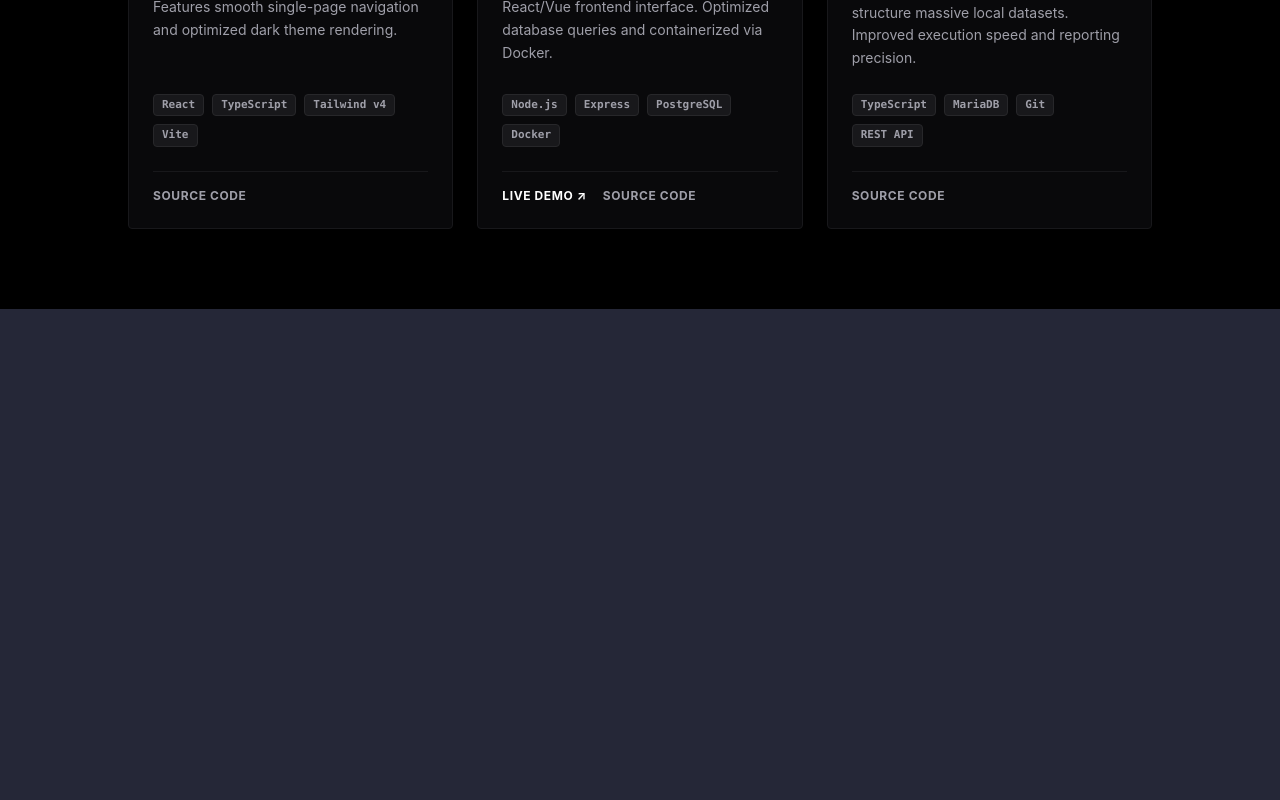
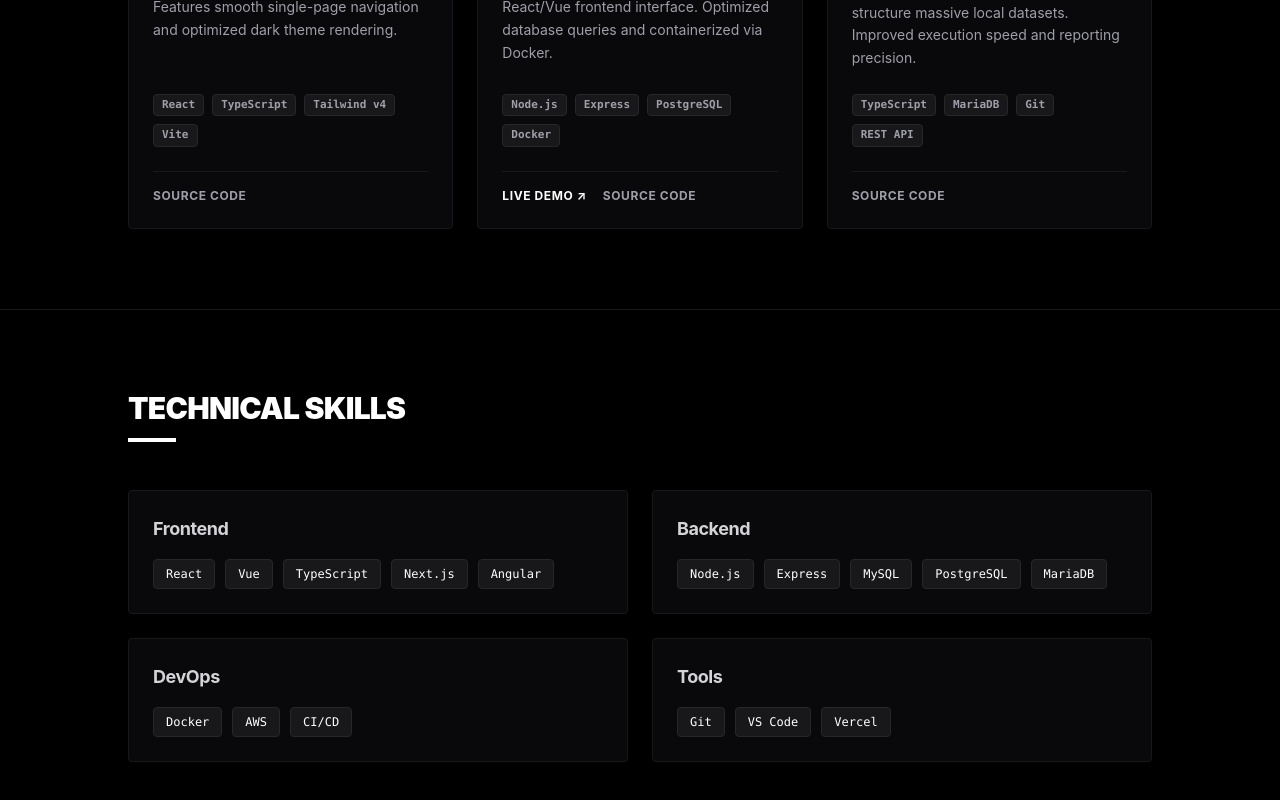
Before and after one commit to Wilton24/portfolio-v2, a React (Vite) app: page / in a window 1280 px wide. Shown: the part 1088-1888 px from the top of the page. Before the commit the page ends 1397 px from the top, so only its background shows below. Built offline with nearby package versions, Linux system fonts and the light colour scheme.

Commit message:
feat: add TechnicalSkills component and integrate into App

```diff
--- a/src/App.tsx
+++ b/src/App.tsx
@@ -3,6 +3,7 @@
 import { Navbar } from './components/Navbar'
 import { Hero } from './components/Hero'
 import { ProjectsGrid } from "./components/ProjectsGrid";
+import { TechnicalSkills } from "./components/TechnicalSkills";
 
 function App() {
   return (
@@ -15,6 +16,8 @@
         <Hero />
 
         <ProjectsGrid />
+
+        <TechnicalSkills />
       </main>
     </div>
   )
--- /dev/null
+++ b/src/components/TechnicalSkills.tsx
@@ -0,0 +1,75 @@
+// src/components/TechnicalSkills.tsx
+import React from 'react';
+
+interface SkillGroup {
+    category: string;
+    items: string[];
+}
+
+export const TechnicalSkills: React.FC = () => {
+    // Ordered array mirroring your professional core competencies
+    const skillGroups: SkillGroup[] = [
+        {
+            category: "Frontend",
+            items: ["React", "Vue", "TypeScript", "Next.js", "Angular"]
+        },
+        {
+            category: "Backend",
+            items: ["Node.js", "Express", "MySQL", "PostgreSQL", "MariaDB"]
+        },
+        {
+            category: "DevOps",
+            items: ["Docker", "AWS", "CI/CD"]
+        },
+        {
+            category: "Tools",
+            items: ["Git", "VS Code", "Vercel"]
+        }
+    ];
+
+    return (
+        <section id="skills" className="w-full bg-black text-white py-20 px-6 border-t border-zinc-900">
+            <div className="max-w-5xl mx-auto">
+
+                {/* Section Header */}
+                <div className="flex flex-col mb-12">
+                    <h2 className="text-3xl font-black tracking-tight uppercase text-white">
+                        Technical Skills
+                    </h2>
+                    <div className="h-1 w-12 bg-white mt-3"></div>
+                </div>
+
+                {/* Responsive Layout Grid */}
+                <div className="grid grid-cols-1 md:grid-cols-2 gap-6">
+                    {skillGroups.map((group, index) => (
+                        <div
+                            key={index}
+                            className="bg-zinc-950 border border-zinc-900 rounded p-6 flex flex-col justify-between transition-colors duration-300 hover:border-zinc-800"
+                        >
+                            {/* Category Subheading */}
+                            <div>
+                                <h3 className="text-lg font-bold tracking-tight text-zinc-300 mb-4">
+                                    {group.category}
+                                </h3>
+
+                                {/* Tech Badges Container */}
+                                <div className="flex flex-wrap gap-2.5">
+                                    {group.items.map((skill, skillIdx) => (
+                                        <span
+                                            key={skillIdx}
+                                            className="text-xs font-mono font-medium px-3 py-1.5 bg-zinc-900 text-white border border-zinc-800 rounded transition-colors duration-200 hover:border-zinc-600 hover:bg-zinc-900/80 cursor-default select-none"
+                                        >
+                                            {skill}
+                                        </span>
+                                    ))}
+                                </div>
+                            </div>
+
+                        </div>
+                    ))}
+                </div>
+
+            </div>
+        </section>
+    );
+};
```
Also changed, not shown: src/components/Skills.tsx (deleted).
